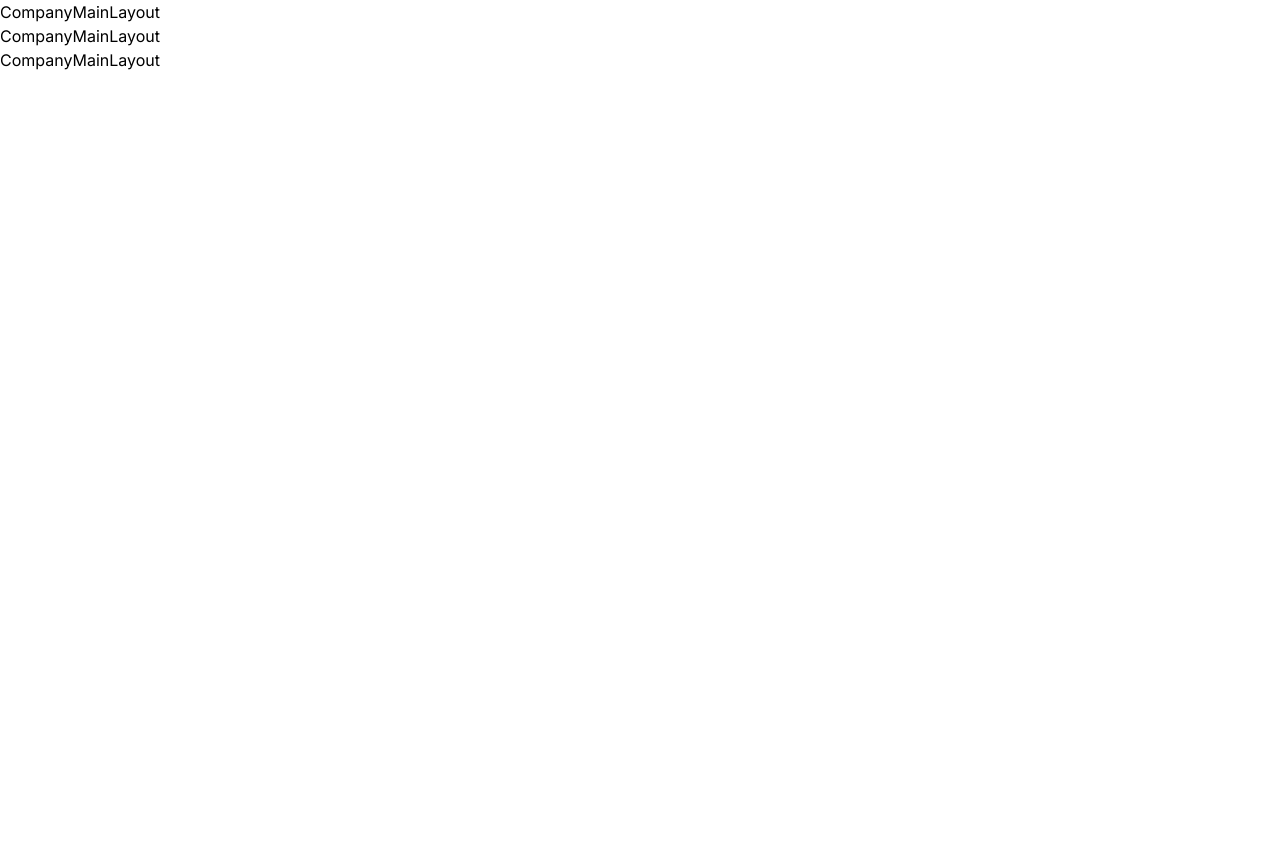
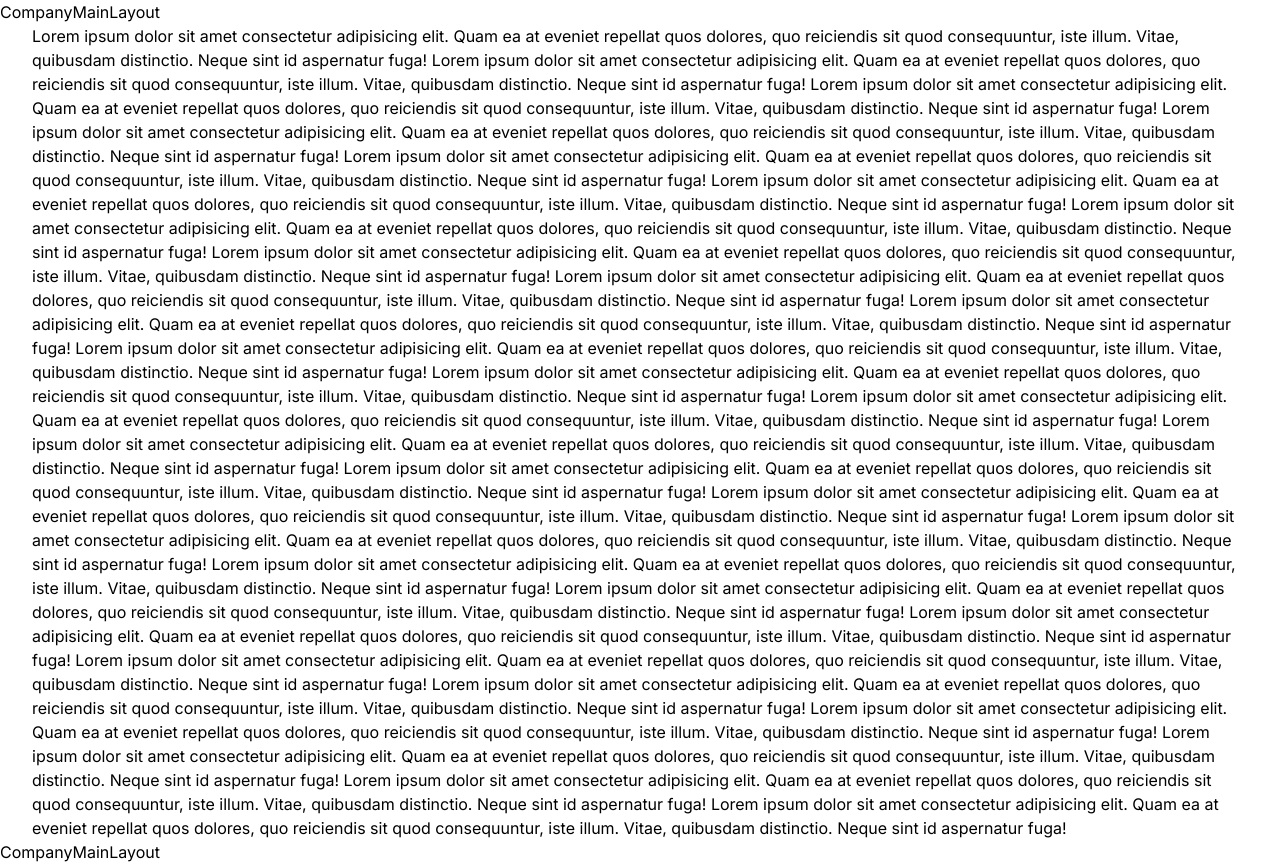
Before and after one commit to Wiazeph/sample-book-project, a Next.js app: page / in a window 1280 px wide. Before the commit the page ends 800 px from the top, so only its background shows below. Built offline with nearby package versions, Linux system fonts and the light colour scheme.

Commit message:
add home page component

```diff
--- a/src/app/layout.tsx
+++ b/src/app/layout.tsx
@@ -26,7 +26,11 @@ export default function RootLayout({
           fontSans.variable
         )}
       >
-        {children}
+        <header className="Header">CompanyMainLayout</header>
+
+        <main className="Main">{children}</main>
+
+        <footer className="Footer">CompanyMainLayout</footer>
       </body>
     </html>
   )
--- a/src/app/page.tsx
+++ b/src/app/page.tsx
@@ -1,5 +1,5 @@
-import CompanyMainLayout from '@/layouts/company/main'
+import HomeComponent from '@/components/pages/company/home'
 
 export default function Home() {
-  return <CompanyMainLayout />
+  return <HomeComponent />
 }
--- /dev/null
+++ b/src/components/pages/company/home/index.tsx
@@ -0,0 +1,92 @@
+import React from 'react'
+
+type Props = {}
+
+const HomeComponent = (props: Props) => {
+  return (
+    <div className="Home">
+      <div className="container mx-auto">
+        Lorem ipsum dolor sit amet consectetur adipisicing elit. Quam ea at
+        eveniet repellat quos dolores, quo reiciendis sit quod consequuntur,
+        iste illum. Vitae, quibusdam distinctio. Neque sint id aspernatur fuga!
+        Lorem ipsum dolor sit amet consectetur adipisicing elit. Quam ea at
+        eveniet repellat quos dolores, quo reiciendis sit quod consequuntur,
+        iste illum. Vitae, quibusdam distinctio. Neque sint id aspernatur fuga!
+        Lorem ipsum dolor sit amet consectetur adipisicing elit. Quam ea at
+        eveniet repellat quos dolores, quo reiciendis sit quod consequuntur,
+        iste illum. Vitae, quibusdam distinctio. Neque sint id aspernatur fuga!
+        Lorem ipsum dolor sit amet consectetur adipisicing elit. Quam ea at
+        eveniet repellat quos dolores, quo reiciendis sit quod consequuntur,
+        iste illum. Vitae, quibusdam distinctio. Neque sint id aspernatur fuga!
+        Lorem ipsum dolor sit amet consectetur adipisicing elit. Quam ea at
+        eveniet repellat quos dolores, quo reiciendis sit quod consequuntur,
+        iste illum. Vitae, quibusdam distinctio. Neque sint id aspernatur fuga!
+        Lorem ipsum dolor sit amet consectetur adipisicing elit. Quam ea at
+        eveniet repellat quos dolores, quo reiciendis sit quod consequuntur,
+        iste illum. Vitae, quibusdam distinctio. Neque sint id aspernatur fuga!
+        Lorem ipsum dolor sit amet consectetur adipisicing elit. Quam ea at
+        eveniet repellat quos dolores, quo reiciendis sit quod consequuntur,
+        iste illum. Vitae, quibusdam distinctio. Neque sint id aspernatur fuga!
+        Lorem ipsum dolor sit amet consectetur adipisicing elit. Quam ea at
+        eveniet repellat quos dolores, quo reiciendis sit quod consequuntur,
+        iste illum. Vitae, quibusdam distinctio. Neque sint id aspernatur fuga!
+        Lorem ipsum dolor sit amet consectetur adipisicing elit. Quam ea at
+        eveniet repellat quos dolores, quo reiciendis sit quod consequuntur,
+        iste illum. Vitae, quibusdam distinctio. Neque sint id aspernatur fuga!
+        Lorem ipsum dolor sit amet consectetur adipisicing elit. Quam ea at
+        eveniet repellat quos dolores, quo reiciendis sit quod consequuntur,
+        iste illum. Vitae, quibusdam distinctio. Neque sint id aspernatur fuga!
+        Lorem ipsum dolor sit amet consectetur adipisicing elit. Quam ea at
+        eveniet repellat quos dolores, quo reiciendis sit quod consequuntur,
+        iste illum. Vitae, quibusdam distinctio. Neque sint id aspernatur fuga!
+        Lorem ipsum dolor sit amet consectetur adipisicing elit. Quam ea at
+        eveniet repellat quos dolores, quo reiciendis sit quod consequuntur,
+        iste illum. Vitae, quibusdam distinctio. Neque sint id aspernatur fuga!
+        Lorem ipsum dolor sit amet consectetur adipisicing elit. Quam ea at
+        eveniet repellat quos dolores, quo reiciendis sit quod consequuntur,
+        iste illum. Vitae, quibusdam distinctio. Neque sint id aspernatur fuga!
+        Lorem ipsum dolor sit amet consectetur adipisicing elit. Quam ea at
+        eveniet repellat quos dolores, quo reiciendis sit quod consequuntur,
+        iste illum. Vitae, quibusdam distinctio. Neque sint id aspernatur fuga!
+        Lorem ipsum dolor sit amet consectetur adipisicing elit. Quam ea at
+        eveniet repellat quos dolores, quo reiciendis sit quod consequuntur,
+        iste illum. Vitae, quibusdam distinctio. Neque sint id aspernatur fuga!
+        Lorem ipsum dolor sit amet consectetur adipisicing elit. Quam ea at
+        eveniet repellat quos dolores, quo reiciendis sit quod consequuntur,
+        iste illum. Vitae, quibusdam distinctio. Neque sint id aspernatur fuga!
+        Lorem ipsum dolor sit amet consectetur adipisicing elit. Quam ea at
+        eveniet repellat quos dolores, quo reiciendis sit quod consequuntur,
+        iste illum. Vitae, quibusdam distinctio. Neque sint id aspernatur fuga!
+        Lorem ipsum dolor sit amet consectetur adipisicing elit. Quam ea at
+        eveniet repellat quos dolores, quo reiciendis sit quod consequuntur,
+        iste illum. Vitae, quibusdam distinctio. Neque sint id aspernatur fuga!
+        Lorem ipsum dolor sit amet consectetur adipisicing elit. Quam ea at
+        eveniet repellat quos dolores, quo reiciendis sit quod consequuntur,
+        iste illum. Vitae, quibusdam distinctio. Neque sint id aspernatur fuga!
+        Lorem ipsum dolor sit amet consectetur adipisicing elit. Quam ea at
+        eveniet repellat quos dolores, quo reiciendis sit quod consequuntur,
+        iste illum. Vitae, quibusdam distinctio. Neque sint id aspernatur fuga!
+        Lorem ipsum dolor sit amet consectetur adipisicing elit. Quam ea at
+        eveniet repellat quos dolores, quo reiciendis sit quod consequuntur,
+        iste illum. Vitae, quibusdam distinctio. Neque sint id aspernatur fuga!
+        Lorem ipsum dolor sit amet consectetur adipisicing elit. Quam ea at
+        eveniet repellat quos dolores, quo reiciendis sit quod consequuntur,
+        iste illum. Vitae, quibusdam distinctio. Neque sint id aspernatur fuga!
+        Lorem ipsum dolor sit amet consectetur adipisicing elit. Quam ea at
+        eveniet repellat quos dolores, quo reiciendis sit quod consequuntur,
+        iste illum. Vitae, quibusdam distinctio. Neque sint id aspernatur fuga!
+        Lorem ipsum dolor sit amet consectetur adipisicing elit. Quam ea at
+        eveniet repellat quos dolores, quo reiciendis sit quod consequuntur,
+        iste illum. Vitae, quibusdam distinctio. Neque sint id aspernatur fuga!
+        Lorem ipsum dolor sit amet consectetur adipisicing elit. Quam ea at
+        eveniet repellat quos dolores, quo reiciendis sit quod consequuntur,
+        iste illum. Vitae, quibusdam distinctio. Neque sint id aspernatur fuga!
+        Lorem ipsum dolor sit amet consectetur adipisicing elit. Quam ea at
+        eveniet repellat quos dolores, quo reiciendis sit quod consequuntur,
+        iste illum. Vitae, quibusdam distinctio. Neque sint id aspernatur fuga!
+      </div>
+    </div>
+  )
+}
+
+export default HomeComponent
--- a/src/layouts/company/main/index.tsx
+++ /dev/null
@@ -1,15 +0,0 @@
-import React from 'react'
-
-type Props = {}
-
-const CompanyMainLayout = (props: Props) => {
-  return (
-    <>
-      <header className="">CompanyMainLayout</header>
-      <main className="">CompanyMainLayout</main>
-      <footer className="">CompanyMainLayout</footer>
-    </>
-  )
-}
-
-export default CompanyMainLayout
```
